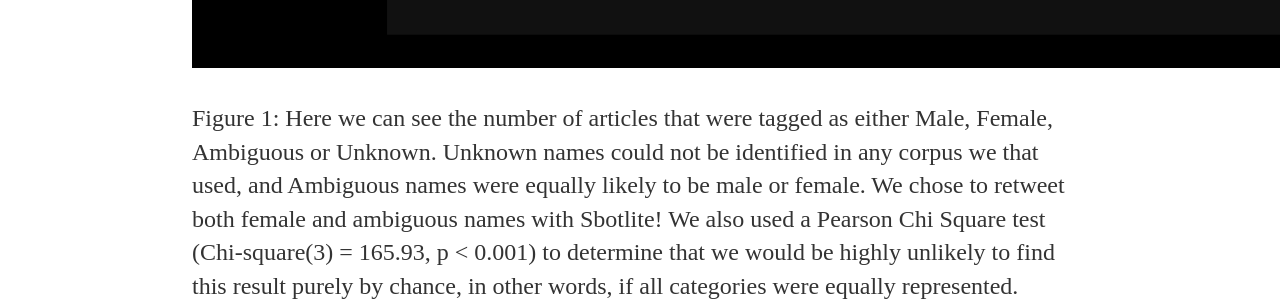
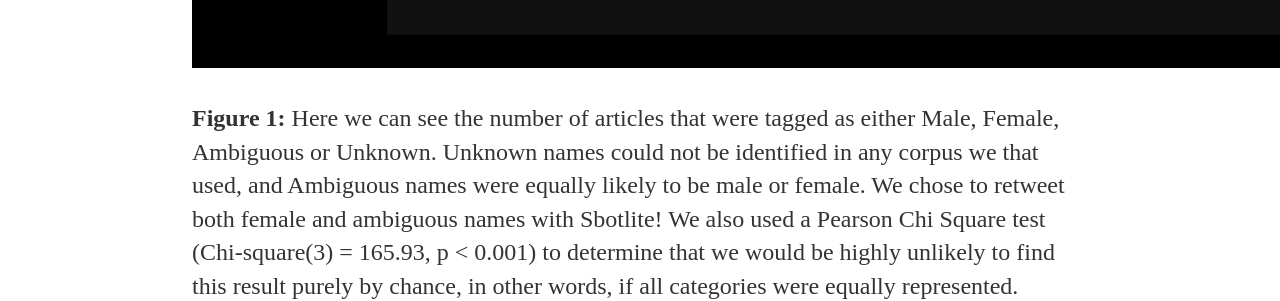
Before and after one commit to sbotlite/sbotlite.github.io, a Jekyll site: the page built from index.html, in a window 1280 px wide and 1400 px high, scrolled down 1305 px. Shown: the part 155-456 px from the top of the window. Built offline with Jekyll 4.4.1, drawn with Linux system fonts in a browser that asks for light colours; some of the changed text lies outside the part shown.

```diff
--- a/index.html
+++ b/index.html
@@ -16,7 +16,7 @@ title: Sbotlite, shining the light on women in science
 	<p></p>
 	<p></p>
 	<p><img src="label_count.png" alt="label count" width="1334" height="1000"></p>
-	<p>Figure 1: Here we can see the number of articles that were tagged
+	<p><strong>Figure 1:</strong> Here we can see the number of articles that were tagged
 		as either Male, Female, Ambiguous or Unknown. Unknown names
 		could not be identified in any corpus we that used, and
 		Ambiguous names were equally likely to be male or female.
@@ -27,20 +27,20 @@ title: Sbotlite, shining the light on women in science
 	<p></p>
 	<p></p>
 	<p><img src="count_subject.png" alt="count subjects" width="1334" height="1000"></p>
-	<p>Figure 2: This figure shows us how many articles were tweeted for each of bioarxiv
+	<p><strong>Figure 2:</strong> This figure shows us how many articles were tweeted for each of bioarxiv
 		subject categories across 1000 articles. It is important to note that
 		not all articles we analyzed had subject labels!</p>
 	<p></p>
 	<p></p>
 	<p><img src="date_label.png" alt="date label" width="1334" height="1000"></p>
-	<p>Figure 3: In this figure we visualize the number of articles with Male,
+	<p><strong>Figure 3:</strong> In this figure we visualize the number of articles with Male,
 		Female, Ambiguous and Unknown first authors as a function
 		of time. Each tick on the x-axis is a new day, and a new
 		opportunity for equal representation!</p>
 	<p></p>
 	<p></p>
 	<p><img src="label_subject.png" alt="label subjects" width="1334" height="1000"></p>
-	<p>Figure 4: The final figure shows the number of articles published by
+	<p><strong>Figure 4:</strong> The final figure shows the number of articles published by
 		first authors, broken down by gender and subject. Our statistical
 		analysis revealed a significant effect of gender (Chi-square(27) = 156, p < 0.001)
 		and subject (Chi-square(3) = 627, p < 0.001). However, the combined effect of
```
